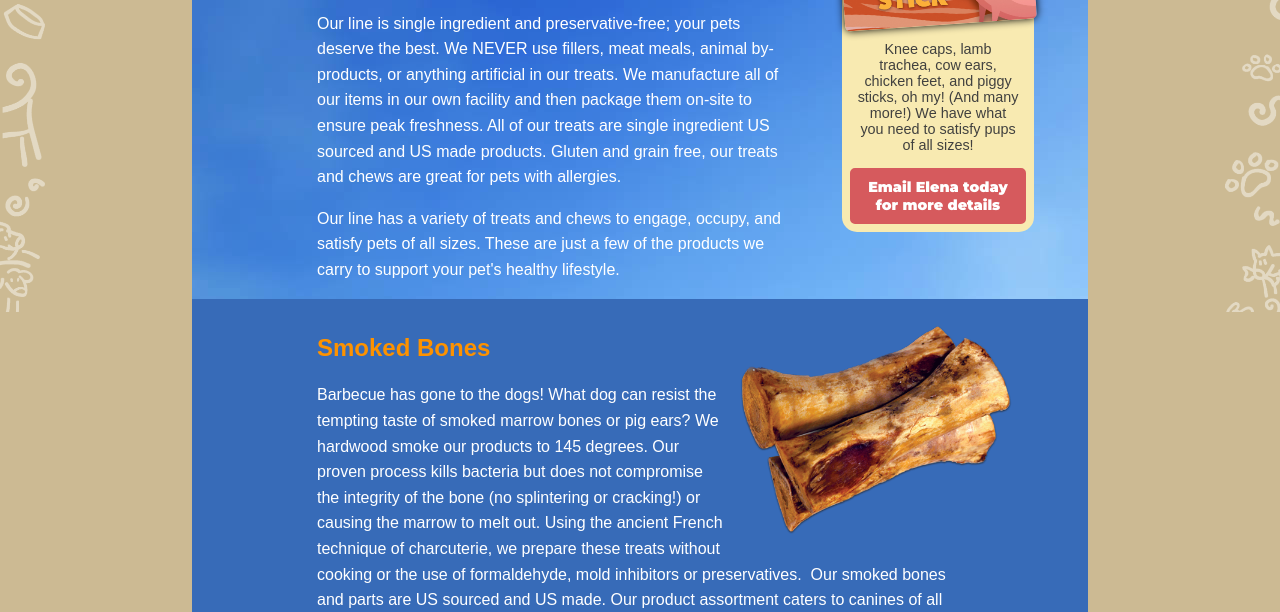
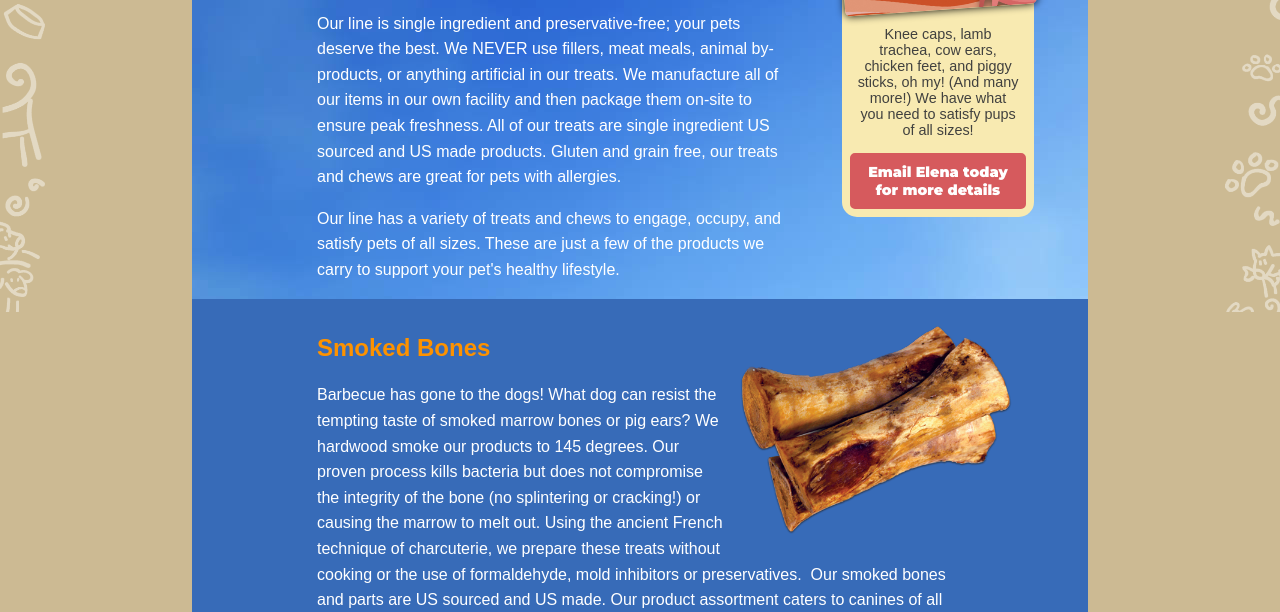
Before and after one commit to jesvanv/cot, a plain HTML site: page index.html in a window 1280 px wide. Shown: the part 488-1100 px from the top of the page. Drawn offline with Linux system fonts and the light colour scheme.

Commit message:
Nudge callout up a bit.

```diff
--- a/css/sass/styles.scss
+++ b/css/sass/styles.scss
@@ -106,7 +106,7 @@ h1, h2 {
 .promo-callout {
   position: absolute;
   right: 230px;
-  top: 360px;
+  top: 345px;
   width: 15%;
   max-width: 215px;
   margin: 1em;
```
Also changed, not shown: css/styles.css.
